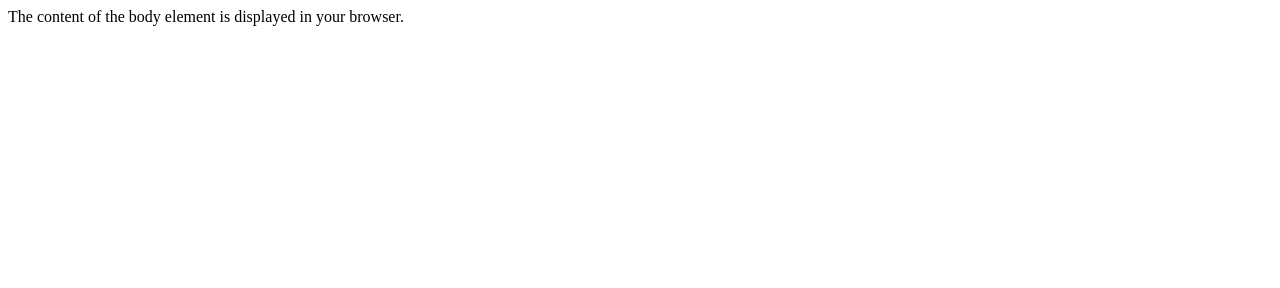
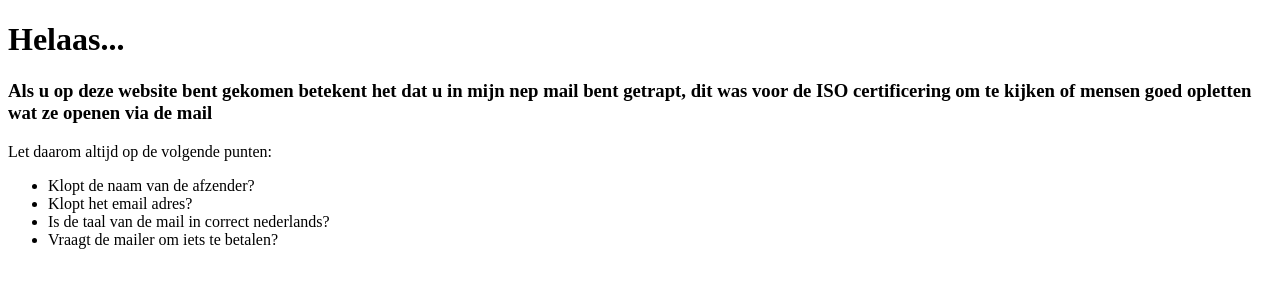
Before and after one commit to davysvland/davysvland.github.io, a plain HTML site: page index.html in a window 1280 px wide. Drawn offline with Linux system fonts and the light colour scheme.

Commit message:
Update index.html

```diff
--- a/index.html
+++ b/index.html
@@ -1,8 +1,28 @@
 <!DOCTYPE html>
 <html>
+<head>
+<style>
 
+ul.b {
+  list-style-type: disc;
+}
+
+</style>
+</head>
 <body>
-The content of the body element is displayed in your browser.
+
+<h1>Helaas...</h1>
+
+<p><h3>Als u op deze website bent gekomen betekent het dat u in mijn nep mail bent getrapt, dit was voor de ISO certificering om te kijken of mensen goed opletten wat ze openen via de mail</h3></p>
+
+<p>Let daarom altijd op de volgende punten:</p>
+
+<ul class="b">
+  <li>Klopt de naam van de afzender?</li>
+  <li>Klopt het email adres?</li>
+  <li>Is de taal van de mail in correct nederlands?</li>
+  <li>Vraagt de mailer om iets te betalen?</li>
+</ul>
+
 </body>
-
 </html>
```
